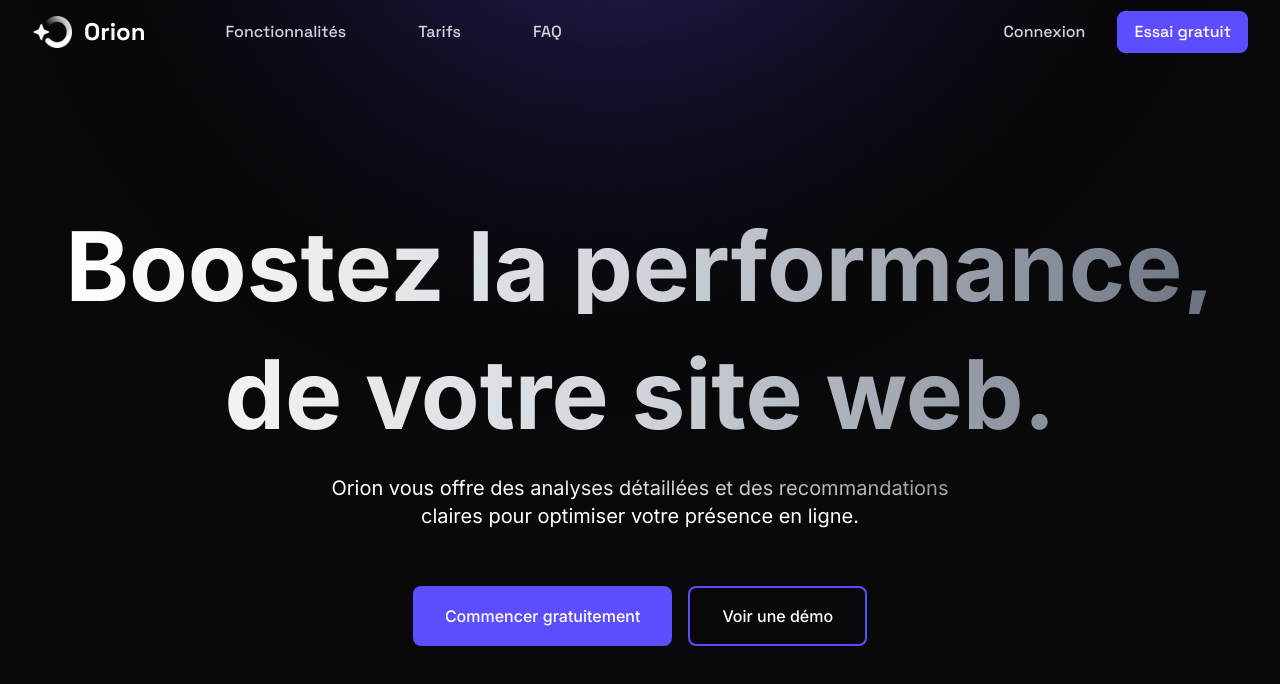
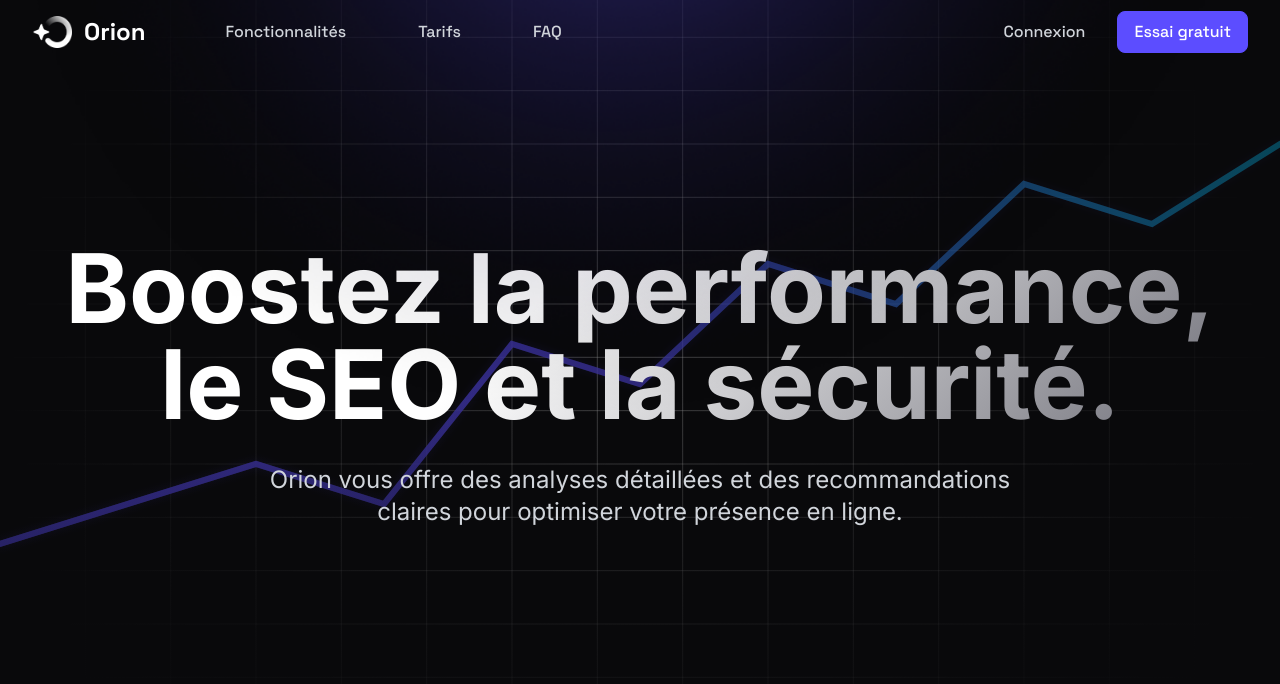
Before and after one commit to TomaTV/orion-live, a Next.js app: page / in a window 1280 px wide. Shown: the top 684 px of the page. Built offline with nearby package versions, Linux system fonts and the light colour scheme.

Commit message:
v1.03 - add chart hero

```diff
--- a/src/components/Hero.js
+++ b/src/components/Hero.js
@@ -3,30 +3,18 @@ import Chart from "./ui/Chart";
 
 export default function Hero() {
  return (
-    <div className="relative z-30 w-full min-h-[80vh] flex flex-col justify-center items-center px-4 sm:px-6 lg:px-8 max-w-7xl mx-auto font-inter text-white pt-24">
-      <div className="space-y-8 text-center">
-        {/* améliorer le visuel */}
-        <h1 className="font-bold text-6xl sm:text-7xl lg:text-8xl max-w-8xl leading-tight bg-clip-text text-transparent bg-gradient-to-r from-white via-gray-300 to-gray-500">
-          Boostez la performance,
+   <div className="relative w-full min-h-screen flex items-center justify-center -mt-20">
+     <Chart />
+     <div className="absolute inset-0 bg-gradient-to-b from-transparent via-transparent to-orion-dark-bg opacity-90"></div>
+
+     <div className="relative z-10 max-w-[1200px] mx-auto px-4 sm:px-6 text-center">
+       <h1 className="font-inter font-bold text-6xl sm:text-7xl lg:text-8xl leading-[1.1] bg-clip-text text-transparent" style={{ backgroundImage: 'linear-gradient(135deg, white 0%, white 40%, #71717A 100%)' }}>
+         Boostez la performance, le SEO et la sécurité.
        </h1>
-        <h2 className="font-bold text-6xl sm:text-7xl lg:text-8xl max-w-8xl leading-tight bg-clip-text text-transparent bg-gradient-to-r from-white via-gray-300 to-gray-500">
-          de votre site web.
-        </h2>
 
-        {/* améliorer le visuel */}
-        <p className="text-lg sm:text-xl max-w-2xl mx-auto bg-clip-text text-transparent bg-gradient-to-tr from-white via-white to-[#71717A] leading-relaxed">
+       <p className="mt-8 text-xl sm:text-2xl max-w-3xl mx-auto text-gray-300 font-inter">
          Orion vous offre des analyses détaillées et des recommandations claires pour optimiser votre présence en ligne.
        </p>
-
-        {/* bouton à changer */}
-        <div className="flex flex-wrap justify-center gap-4 pt-6">
-          <Link href="/" className="inline-flex items-center px-8 py-4 bg-orion-nebula text-white rounded-lg hover:bg-orion-nebula/90 transition-all transform hover:scale-105">
-            <span className="font-medium">Commencer gratuitement</span>
-          </Link>
-          <Link href="/" className="inline-flex items-center px-8 py-4 border-2 border-orion-nebula text-white rounded-lg hover:bg-orion-nebula/10 transition-all transform hover:scale-105">
-            <span className="font-medium">Voir une démo</span>
-          </Link>
-        </div>
      </div>
    </div>
  );
--- a/src/components/ui/Chart.js
+++ b/src/components/ui/Chart.js
@@ -0,0 +1,95 @@
+  import React, { useEffect } from 'react';
+
+  export default function Chart() {
+    useEffect(() => {
+      const canvas = document.getElementById('chart');
+      if (!canvas) return;
+
+      const ctx = canvas.getContext('2d');
+
+      const resizeCanvas = () => {
+        canvas.width = window.innerWidth;
+        canvas.height = window.innerHeight;
+        drawChart();
+      };
+
+      const drawChart = () => {
+        ctx.clearRect(0, 0, canvas.width, canvas.height);
+
+        // Créer un dégradé radial pour l'effet de la grille
+        const gradient = ctx.createRadialGradient(
+          canvas.width / 2, canvas.height / 2, 0, // Centre du canvas
+          canvas.width / 2, canvas.height / 2, canvas.width / 2 // Extérieur du canvas
+        );
+        gradient.addColorStop(0, 'rgba(255, 255, 255, 0.4)');  // Centre visible
+        gradient.addColorStop(0.7, 'rgba(255, 255, 255, 0.1)');  // Milieu
+        gradient.addColorStop(1, 'rgba(255, 255, 255, 0)');  // Bords invisibles
+
+        // Grille avec moins de lignes (plus espacées)
+        ctx.beginPath();
+        const gridLines = 15; // Réduit de 40 à 15 pour des carrés plus grands
+        for (let i = 0; i <= gridLines; i++) {
+          const x = (i / gridLines) * canvas.width;
+          const y = (i / gridLines) * canvas.height;
+
+          ctx.moveTo(x, 0);
+          ctx.lineTo(x, canvas.height);
+          ctx.moveTo(0, y);
+          ctx.lineTo(canvas.width, y);
+        }
+        ctx.strokeStyle = gradient;  // Applique le gradient à la grille
+        ctx.lineWidth = 1;
+        ctx.stroke();
+
+        // Ligne principale en style "stonks"
+        ctx.beginPath();
+        ctx.moveTo(0, canvas.height * 0.7);  // Départ
+
+        // Série de segments "stonks"
+        const points = [
+          [canvas.width * 0.2, canvas.height * 0.6],   // Monte
+          [canvas.width * 0.3, canvas.height * 0.65],  // Petite baisse
+          [canvas.width * 0.4, canvas.height * 0.45],  // Forte hausse
+          [canvas.width * 0.5, canvas.height * 0.5],   // Légère baisse
+          [canvas.width * 0.6, canvas.height * 0.35],  // Nouvelle hausse
+          [canvas.width * 0.7, canvas.height * 0.4],   // Petite baisse
+          [canvas.width * 0.8, canvas.height * 0.25],  // Forte hausse
+          [canvas.width * 0.9, canvas.height * 0.3],   // Légère baisse
+          [canvas.width, canvas.height * 0.2],         // Hausse finale
+        ];
+
+        points.forEach(point => {
+          ctx.lineTo(point[0], point[1]);
+        });
+
+        // Créer un gradient pour la ligne
+        const lineGradient = ctx.createLinearGradient(0, 0, canvas.width, 0);
+        lineGradient.addColorStop(0, 'rgba(92, 77, 255, 0.8)');
+        lineGradient.addColorStop(0.5, 'rgba(92, 77, 255, 0.5)');
+        lineGradient.addColorStop(1, 'rgba(0, 207, 255, 0.3)');
+
+        ctx.strokeStyle = lineGradient;
+        ctx.lineWidth = 6;
+        ctx.lineCap = 'round';
+        ctx.lineJoin = 'miter';
+        ctx.stroke();
+
+        ctx.shadowColor = 'rgba(92, 77, 255, 0.3)';
+        ctx.shadowBlur = 10;
+        ctx.stroke();
+      };
+
+      resizeCanvas();
+      window.addEventListener('resize', resizeCanvas);
+
+      return () => window.removeEventListener('resize', resizeCanvas);
+    }, []);
+
+    return (
+      <canvas
+        id="chart"
+        className="absolute inset-0 w-full h-full"
+        style={{ opacity: 0.6 }}
+      />
+    );
+  }
```
Lines whose indentation alone changed are shown as unchanged.
